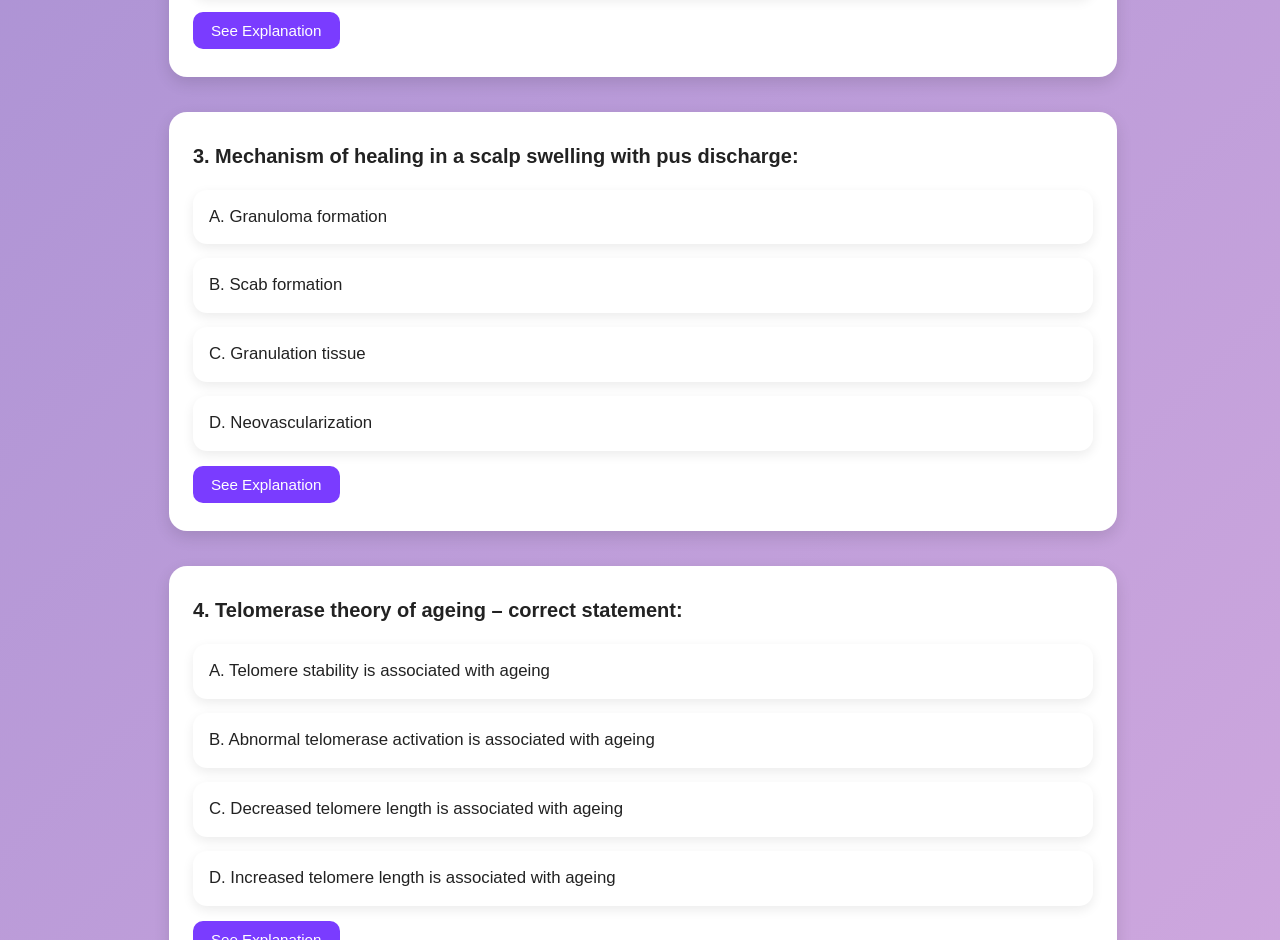
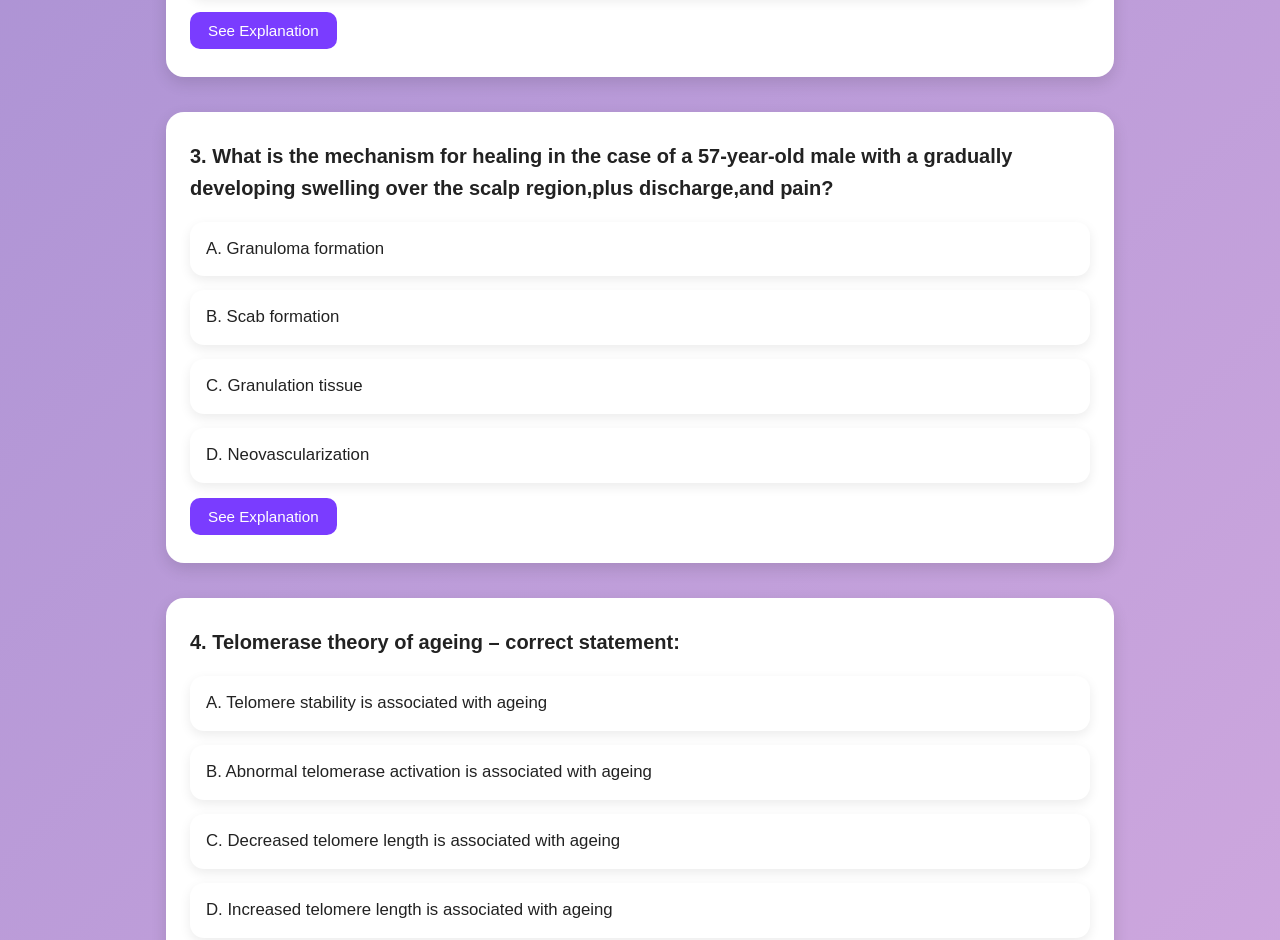
Before and after one commit to Maltingforyou/pankaj12, a plain HTML site: page mcqpractice.html in a window 1280 px wide. Shown: the part 963-1903 px from the top of the page. Drawn offline with Linux system fonts and the light colour scheme.

Commit message:
Update mcqpractice.html

```diff
--- a/mcqpractice.html
+++ b/mcqpractice.html
@@ -1,9 +1,8 @@
-
 <!DOCTYPE html>
 <html lang="en">
   <head>
-  <meta charset="UTF-8">
-  <meta name="viewport" content="width=device-width, initial-scale=1.0">
+    <meta charset="UTF-8" />
+    <meta name="viewport" content="width=device-width, initial-scale=1.0" />
     <title>MCQ Quiz - Pathology</title>
     <style>
       body {
@@ -65,7 +64,7 @@
         padding: 14px 16px;
         font-size: 1.05rem;
         font-weight: 500;
-      box-shadow: 0 4px 12px rgba(0,0,0,0.08);
+        box-shadow: 0 4px 12px rgba(0, 0, 0, 0.08);
         cursor: pointer;
         transition: all 0.25s ease;
         user-select: none;
@@ -138,86 +137,139 @@
       .show-exp-btn:hover {
         background: #5927b0;
       }
+
+      .explanation {
+        white-space: pre-line;
+        font-size: 15px;
+        line-height: 1.5;
+        /* margin-top: 10px;
+        color: green; */
+      }
     </style>
   </head>
   <body>
     <section class="quiz">
       <h2>MCQ Practice (30 Questions)</h2>
       <div id="quiz-container"></div>
+      <div id="explanation" class="explanation"></div>
     </section>
 
     <script>
       const quizData = [
         {
           q: "1. Differential expression of a gene depending upon the parent of origin is a feature of:",
-        options: ["A. Gonadal mosaicism","B. Genomic imprinting","C. Anticipation","D. Incomplete penetrance"],
+          options: [
+            "A. Gonadal mosaicism",
+            "B. Genomic imprinting",
+            "C. Anticipation",
+            "D. Incomplete penetrance",
+          ],
           correct: 1,
-        exp: "Genomic imprinting regulates gene expression based on parental origin."
+          exp: `• Genomic imprinting is the regulation of genes whose expression depends on whether they are maternally or paternally inherited \n
+          Incorrect Options: \n
+          Option A - Gonadal mosaicism: It refers to the phenomenon where different cells in the gonads of an individual have different genetic makeups. This can result in offspring with genetic abnormalities even if the parents do not have them. \n
+          Option C - Anticipation: It is a phenomenon where genetic disorders manifest at an earlier age and with more severe symptoms in successive generations due to the expansion of unstable trinucleotide repeats.\n
+          Option D - Incomplete penetrance: It refers to the phenomenon where individuals with the same genetic mutation do not necessarily express the corresponding phenotype. This can be due to environmental or other genetic factors that modify the expression of the gene`,
         },
         {
           q: "2. Which of the options listed below is not included as a constituent of Papanicolaou stain?",
-        options: ["A. Light green SF","B. Orange G","C. Eosin B","D. Hematoxylin"],
+          options: [
+            "A. Light green SF",
+            "B. Orange G",
+            "C. Eosin B",
+            "D. Hematoxylin",
+          ],
           correct: 2,
-        exp: "Pap stain includes Light Green SF, Orange G, and Hematoxylin. Eosin B is not a component."
+          exp: `• Eosin B is a counterstain that stains the cytoplasmic components of cells pink or red. It provides
+                additional contrast and helps distinguish cell boundaries.\n
+                • Papanicolaou stain, commonly known as the Pap stain, is a special stain used in cytology to differentiate cells and identify abnormalities, particularly in Pap smears for cervical cancer screening.\n
+                • In the context of the Pap stain, it is not used; instead, the stain relies on the specific combination of
+                light green SF, orange G, and Hematoxylin for cell staining.\n
+                Incorrect Option:\n
+                Option A: Light green SF: This is a counterstain used in the Pap stain. It stains the cytoplasm of cells and helps visualize cell morphology.\n
+                Option B: Orange G: Orange G is another counterstain used in the Pap stain. It stains the cytoplasm as well and enhances the contrast of the stained cells.\n
+                Option D: Hematoxylin: Hematoxylin is a component of the Papanicolaou stain. Hematoxylin is a nuclear stain that is often used in combination with eosin (Hematoxylin and Eosin stain, or H&E; stain) to stain cell nuclei blue-purple.`,
         },
         {
-        q: "3. Mechanism of healing in a scalp swelling with pus discharge:",
-        options: ["A. Granuloma formation","B. Scab formation","C. Granulation tissue","D. Neovascularization"],
+          q: "3.  What is the mechanism for healing in the case of a 57-year-old male with a gradually developing swelling over the scalp region,plus discharge,and pain?",
+          options: [
+            "A. Granuloma formation",
+            "B. Scab formation",
+            "C. Granulation tissue",
+            "D. Neovascularization",
+          ],
           correct: 2,
-        exp: "Healing occurs by granulation tissue (fibroblasts + angiogenesis)."
+          exp: "Healing occurs by granulation tissue (fibroblasts + angiogenesis).",
         },
         {
           q: "4. Telomerase theory of ageing – correct statement:",
-        options: ["A. Telomere stability is associated with ageing","B. Abnormal telomerase activation is associated with ageing","C. Decreased telomere length is associated with ageing","D. Increased telomere length is associated with ageing"],
+          options: [
+            "A. Telomere stability is associated with ageing",
+            "B. Abnormal telomerase activation is associated with ageing",
+            "C. Decreased telomere length is associated with ageing",
+            "D. Increased telomere length is associated with ageing",
+          ],
           correct: 2,
-        exp: "Ageing is linked to progressive shortening of telomeres."
+          exp: "Ageing is linked to progressive shortening of telomeres.",
         },
         {
           q: "5. Which measure is associated with increased life span?",
-        options: ["A. Regular exercise","B. Decrease stress","C. Decreasing calorie intake by 30%","D. Proton pump inhibitors"],
+          options: [
+            "A. Regular exercise",
+            "B. Decrease stress",
+            "C. Decreasing calorie intake by 30%",
+            "D. Proton pump inhibitors",
+          ],
           correct: 2,
-        exp: "Calorie restriction increases longevity."
+          exp: "Calorie restriction increases longevity.",
         },
         {
           q: "6. A 35-year-old female with thyroid swelling, biopsy shows amyloid: which stain will confirm?",
-        options: ["A. PAS","B. Congo red","C. Masson's trichrome","D. Silver stain"],
+          options: [
+            "A. PAS",
+            "B. Congo red",
+            "C. Masson's trichrome",
+            "D. Silver stain",
+          ],
           correct: 1,
-        exp: "Congo red stain confirms amyloid deposition."
+          exp: "Congo red stain confirms amyloid deposition.",
         },
         {
           q: "7. Familial hypercholesterolemia is due to mutation in:",
-        options: ["A. LDL receptor","B. ApoE","C. ApoA-I","D. LCAT"],
+          options: ["A. LDL receptor", "B. ApoE", "C. ApoA-I", "D. LCAT"],
           correct: 0,
-        exp: "Mutation of LDL receptor gene causes familial hypercholesterolemia."
+          exp: "Mutation of LDL receptor gene causes familial hypercholesterolemia.",
         },
         {
           q: "8. Tumor suppressor gene mutated in Retinoblastoma:",
-        options: ["A. RB","B. p53","C. APC","D. NF1"],
+          options: ["A. RB", "B. p53", "C. APC", "D. NF1"],
           correct: 0,
-        exp: "RB1 gene mutation causes retinoblastoma."
+          exp: "RB1 gene mutation causes retinoblastoma.",
         },
         {
           q: "9. Philadelphia chromosome t(9;22) is seen in:",
-        options: ["A. AML","B. CLL","C. CML","D. ALL"],
+          options: ["A. AML", "B. CLL", "C. CML", "D. ALL"],
           correct: 2,
-        exp: "CML is classically associated with Philadelphia chromosome."
+          exp: "CML is classically associated with Philadelphia chromosome.",
         },
         {
           q: "10. Most radiosensitive phase of cell cycle:",
-        options: ["A. G0","B. G1","C. S","D. M"],
+          options: ["A. G0", "B. G1", "C. S", "D. M"],
           correct: 3,
-        exp: "M phase is most radiosensitive."
+          exp: "M phase is most radiosensitive.",
         },
         {
           q: "11. i am dheeraj,guess my age",
-        options: ["A. 15","B. 78","C. 23","D. 32"],
+          options: ["A. 15", "B. 78", "C. 23", "D. 32"],
           correct: 2,
-        exp: "You are genius"
+          exp: "You are genius",
         },
         // ⚡ Continue adding Q11 – Q30 in same format
       ];
 
       const container = document.getElementById("quiz-container");
+      document.getElementById("explanation").innerText = quizData[0].exp;
+
 
       quizData.forEach((item, index) => {
         const box = document.createElement("div");
@@ -235,9 +287,9 @@
           const btn = document.createElement("div");
           btn.className = "option";
           btn.textContent = opt;
-        btn.dataset.correct = (i === item.correct);
+          btn.dataset.correct = i === item.correct;
           btn.addEventListener("click", () => {
-          [...opts.children].forEach(o => o.style.pointerEvents = "none");
+            [...opts.children].forEach((o) => (o.style.pointerEvents = "none"));
             if (i === item.correct) {
               btn.classList.add("correct");
             } else {
```
Lines whose indentation alone changed are shown as unchanged.
